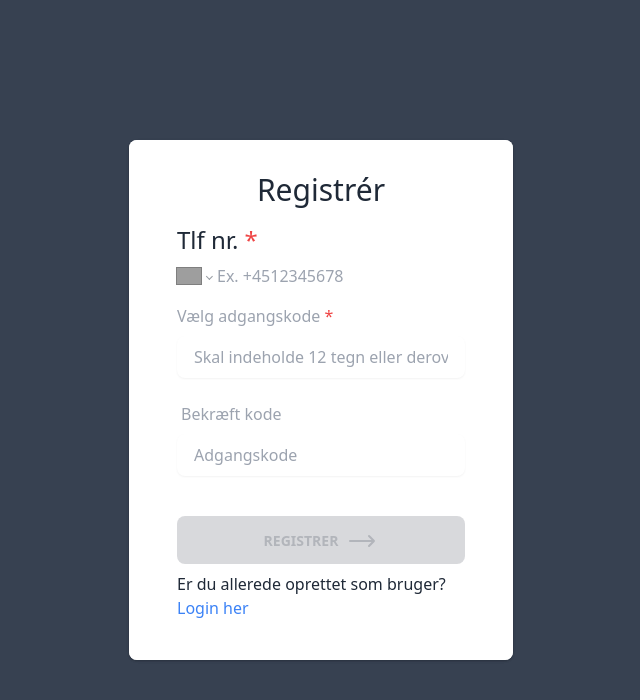
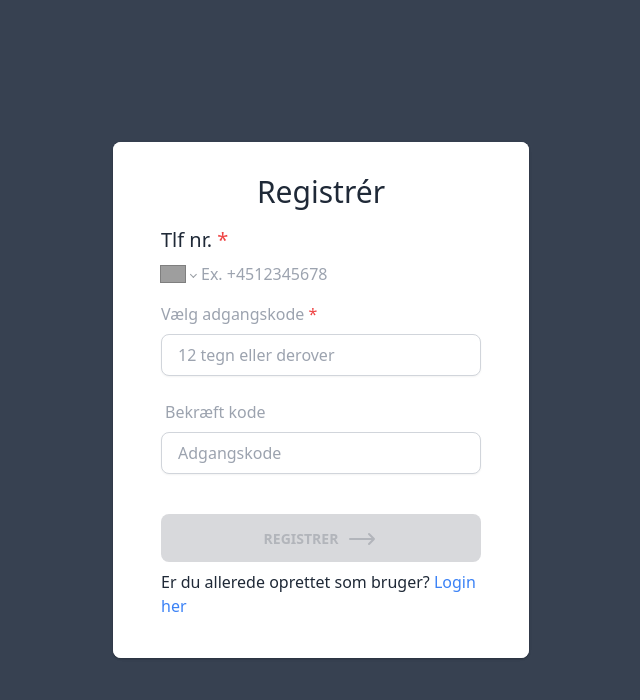
Before and after one commit to Mihusu/myBicycle, a React (Vite) app in the folder site/: page /registration in a window 1280 px wide. Shown: the top 700 px of the page, without its empty margins (319-959 px from the left). Built offline with nearby package versions, Linux system fonts and the light colour scheme; grey boxes are pictures that could not be loaded; the HTML template or start-up script is replaced by a standard one; what react-secure-storage would draw is missing.

Commit message:
More design improvements

```diff
--- a/site/src/components/Layout/Layout.jsx
+++ b/site/src/components/Layout/Layout.jsx
@@ -34,9 +34,8 @@ export const Layout = ({ title = "Ukendt", isLoading = false, children }) => {
 
         {/* Sidebar */}
         <div
-          className={`fixed top-0 -right-64 h-full rounded-tl-lg border-l border-white bg-gray-800 transition ease-in-out ${
-            showSidebar ? "-translate-x-64" : "translate-x-0"
-          } `}
+          className={`fixed top-0 -right-64 h-full rounded-tl-lg border-l border-white bg-gray-800 transition ease-in-out ${showSidebar ? "-translate-x-64" : "translate-x-0"
+            } `}
         >
           <ul className="flex flex-col items-center justify-center space-y-4 p-2 text-white">
             <li
@@ -59,7 +58,8 @@ export const Layout = ({ title = "Ukendt", isLoading = false, children }) => {
                 Søg efter stelnummer
               </li>
             </Link>
-
+          </ul>
+          <div className="flex flex-col items-center fixed inset-x-0 bottom-24 space-y-2 p-4 text-lg text-white">
             <Link to="/login">
               <button
                 className="rounded-sm px-16 hover:bg-orange-400"
@@ -68,7 +68,7 @@ export const Layout = ({ title = "Ukendt", isLoading = false, children }) => {
                 Log af
               </button>
             </Link>
-          </ul>
+          </div>
         </div>
       </div>
 
--- a/site/src/components/Layout/LayoutWithBack.jsx
+++ b/site/src/components/Layout/LayoutWithBack.jsx
@@ -67,7 +67,8 @@ export const LayoutWithBack = ({ title = "Ukendt", isLoading = false, children }
                             Søg efter stelnummer
                         </li>
                     </Link>
-
+                </ul>
+                <div className="flex flex-col items-center fixed inset-x-0 bottom-24 space-y-2 p-4 text-lg text-white">
                     <Link to="/login">
                         <button
                             className="rounded-sm px-16 hover:bg-orange-400"
@@ -76,7 +77,7 @@ export const LayoutWithBack = ({ title = "Ukendt", isLoading = false, children }
                             Log af
                         </button>
                     </Link>
-                </ul>
+                </div>
             </div>
             <Footer toggleSidebar={toggleSidebar} />
         </>
--- a/site/src/pages/Login.jsx
+++ b/site/src/pages/Login.jsx
@@ -134,9 +134,16 @@ export const LoginPage = () => {
     return (
         <div className="grid h-screen place-items-center p-4 max-w-[425px] mx-auto">
             <div className="bg-white rounded-lg shadow dark:bg-gray-800">
+                {/* Use a form element to wrap the inputs and button */}
+                <form
+                    className="rounded-lg bg-white py-6 px-10 dark:bg-gray-800"
+                    onSubmit={handleSubmit(onSubmit)}
+                >
+                    {/* Use input elements for phoneNumber and password */}
+                    <h1 className="flex justify-center text-3xl mb-4">Login</h1>
                     {/* Errors */}
                     {error &&
-                    <div className="p-4 rounded-lg bg-error text-white">
+                        <div className="p-4 my-4 rounded-lg bg-error text-white">
                             {error}
                             {/* Cooldown */}
                             {cdSeconds > 0 && (
@@ -146,7 +153,7 @@ export const LoginPage = () => {
                                         ? `${cdSeconds} sekund`
                                         : cdSeconds < 60
                                             ? `${cdSeconds} sekunder`
-                                        : cdSeconds == 61
+                                            : cdSeconds === 61
                                                 ? `1 minut og 1 sekund`
                                                 : cdSeconds < 120
                                                     ? `1 minut og ${cdSeconds % 60} sekunder`
@@ -155,28 +162,19 @@ export const LoginPage = () => {
                             )}
                         </div>
                     }
-
-                {/* Use a form element to wrap the inputs and button */}
-                <form
-                    className="rounded-lg bg-white p-6 shadow dark:bg-gray-800"
-                    onSubmit={handleSubmit(onSubmit)}
-                >
-                    {/* Use input elements for phoneNumber and password */}
-                    <h1 className="flex justify-center text-3xl mb-4">Login</h1>
-                    <div className="pb-2 font-light text-gray-800 dark:text-white px-6" >
-                        Tlf nr:
+                    <div className="pb-2 font-light text-xl text-gray-800 dark:text-white" >
+                        Tlf nr.
                         <span className="required-dot text-red-500"> *</span>
                     </div>
 
                     <div className="flex flex-col space-y-2">
-                        <div className="px-6">
                         <PhoneNumber
                             name="phone_number"
                             control={control}
                             rules={{ required: true }}
                         />
-                        </div>
-                        <div className='space-y-2 py-4 px-6'>
+
+                        <div className='space-y-2 py-4'>
                             <label className="font-light text-gray-800 dark:text-white">
                                 Adgangskode:
                                 <span className="text-red-500 required-dot"> *</span>
@@ -190,7 +188,7 @@ export const LoginPage = () => {
                         </div>
                     </div>
 
-                    <div className="flex flex-col justify-center items-center space-y-2 px-6">
+                    <div className="flex flex-col justify-center items-center space-y-2">
 
                         <button type="submit" className={`btn my-2 mt-8 w-full bg-green-500 py-2 text-green-100 ${isSubmitting && 'loading'}`} >
                             {!isSubmitting &&
--- a/site/src/pages/PhoneRegistration.jsx
+++ b/site/src/pages/PhoneRegistration.jsx
@@ -16,7 +16,6 @@ const PhoneRegistration = () => {
     control,
     watch,
     handleSubmit,
-    setError,
     formState: { errors },
   } = useForm({
     defaultValues: {
@@ -75,23 +74,23 @@ const PhoneRegistration = () => {
   }
 
   return (
-    <div className="grid h-screen place-items-center   max-w-[425px] mx-auto">
+    <div className="grid h-screen place-items-center max-w-[425px] mx-auto">
       <form
         className="rounded-lg bg-white shadow dark:bg-gray-800"
         onSubmit={handleSubmit(onSubmit, onError)}
       >
-        <div className="rounded-lg bg-white px-8 py-8 shadow dark:bg-gray-800">
+        <div className="rounded-lg bg-white px-12 py-8 shadow dark:bg-gray-800">
           <h1 className="flex justify-center text-3xl mb-4">Registrér</h1>
 
           {/* Errors */}
-          {resError && <div className="p-4 rounded-lg bg-error text-white max-w-xs">{resError}</div>}
+          {resError && <div className="p-4 my-4 rounded-lg bg-error text-white max-w-xs">{resError}</div>}
 
-          <div className="self-center px-4 text-xl font-light text-gray-800 dark:text-white sm:text-2xl">
+          <div className="self-center text-xl font-light text-gray-800 dark:text-white">
             Tlf nr.
             <span className="required-dot text-red-500"> *</span>
           </div>
           <label className="font-light text-gray-800 dark:text-white"></label>
-          <div className="form-control px-4 py-2 w-full max-w-xs">
+          <div className="form-control py-2 w-full max-w-xs">
             <PhoneNumber
               name="phoneNumber"
               control={control}
@@ -108,8 +107,8 @@ const PhoneRegistration = () => {
             <div className="">
               <input
                 type="password"
-                placeholder="Skal indeholde 12 tegn eller derover"
-                className="w-full flex-1 appearance-none rounded-lg border border-transparent border-gray-300 bg-white py-2 px-4 text-base text-gray-700 placeholder-gray-400 shadow-sm focus:border-transparent focus:outline-none focus:ring-2 focus:ring-purple-600"
+                placeholder="12 tegn eller derover"
+                className="w-full max-w-xs rounded-lg border border-gray-300 bg-white py-2 px-4 text-base text-gray-700 placeholder-gray-400 shadow-sm focus:border-transparent focus:outline-none focus:ring-2 focus:ring-purple-600"
                 {...register(
                   "password",
                   { required: true },
@@ -129,7 +128,7 @@ const PhoneRegistration = () => {
               <input
                 type="password"
                 placeholder="Adgangskode"
-                className="w-full flex-1 appearance-none rounded-lg border border-transparent border-gray-300 bg-white py-2 px-4 text-base text-gray-700 placeholder-gray-400 shadow-sm focus:border-transparent focus:outline-none focus:ring-2 focus:ring-purple-600"
+                className="w-full max-w-xs rounded-lg border border-gray-300 bg-white py-2 px-4 text-base text-gray-700 placeholder-gray-400 shadow-sm focus:border-transparent focus:outline-none focus:ring-2 focus:ring-purple-600"
                 {...register(
                   "verify",
                   { required: true },
@@ -140,7 +139,7 @@ const PhoneRegistration = () => {
             </div>
 
             {matchPassword(watchPassword[0], watchPassword[1]) ? (
-              <button className="btn my-2 mt-8 flex w-full max-w-xs justify-center gap-2 bg-green-500 py-2 px-4 text-green-100" type="submit">
+              <button className="btn my-2 mt-6 flex w-full max-w-xs justify-center gap-2 bg-green-500 py-2 px-4 text-green-100" type="submit">
                 Registrer
                 <svg
                   xmlns="http://www.w3.org/2000/svg"
--- a/site/src/pages/SmsVerification.jsx
+++ b/site/src/pages/SmsVerification.jsx
@@ -65,13 +65,13 @@ export const SmsVerification = () => {
   };
 
   const onOtpIsNoLongerValid = (error) => {
-    setError("Engangskoden er udløbet. Prøv at registrer dig igen.");
+    setError("Engangskoden er udløbet. Prøv at registrere dig igen.");
   };
 
   const onSubmit = async ({ otp }) => {
     setIsSubmitting(true);
 
-    const URI =  API_URL + `/auth/register/me/check-otp`;
+    const URI = API_URL + `/auth/register/me/check-otp`;
     const requestOptions = {
       method: "POST",
       headers: { "Content-Type": "application/json" },
@@ -85,7 +85,7 @@ export const SmsVerification = () => {
         const data = await response.json();
         onAuthOkay(data);
 
-      } else if(response.status == 410) {
+      } else if (response.status == 410) {
         onOtpIsNoLongerValid();
         setIsSubmitting(false);
 
@@ -107,8 +107,6 @@ export const SmsVerification = () => {
   return (
     <div className="grid h-screen place-items-center p-4 max-w-[425px] mx-auto">
       <div className="bg-white rounded-lg shadow dark:bg-gray-800 p-8">
-        {/* Response success */}
-        {success && <p className="p-4 mb-4 rounded-lg bg-green-500 text-white">{success}</p>}
         <div className="flex items-center mb-4">
           <button onClick={() => navigate(-1)}>
             <HiArrowLeft size={24} />
@@ -118,8 +116,10 @@ export const SmsVerification = () => {
         <form className="w-full"
           onSubmit={handleSubmit(onSubmit, onError)}
         >
+          {/* Response success */}
+          {success && (<p className="p-4 mb-4 rounded-lg bg-green-500 text-white">{success}</p>)}
           {/* Errors */}
-          {error && <div className="p-4 my-4 rounded-lg bg-error text-white">{error}</div>}
+          {error && (<div className="p-4 my-4 rounded-lg bg-error text-white">{error}</div>)}
 
           <p>Vi har lige sendt dig en SMS med en bekræftelseskode.</p>
 
```
Lines whose indentation alone changed are shown as unchanged.
